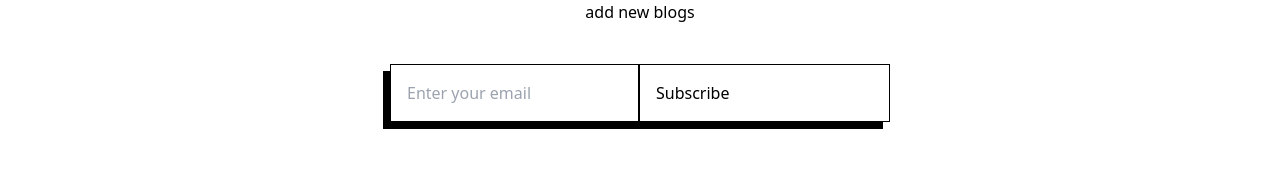
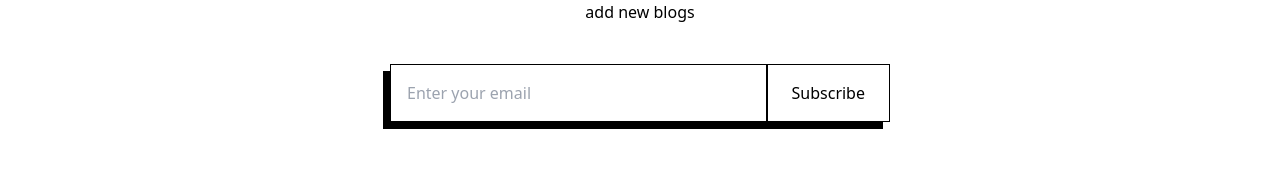
Before and after one commit to Nyx-Hasif/Next13-Blogger, a Next.js app: page / in a window 1280 px wide. Shown: the part 217-388 px from the top of the page. Built offline with nearby package versions, Linux system fonts and the light colour scheme; no server answers; the database is empty.

Commit message:
updated input field

```diff
--- a/Components/Header.jsx
+++ b/Components/Header.jsx
@@ -46,9 +46,9 @@ const onSubmitHandler = async (e) => {
       <div className="text-center my-8 ">
         <h1 className='text-3xl sm:text-5xl font-medium'>Latest Blogs</h1>
         <p className='mt-10 max-w-[740px] m-auto text-xs sm:text-base'>Feel free to add your email and blog post to our newsletter! Dont forget to use the admin panel to add new blogs</p>
-        <form onSubmit={onSubmitHandler} className=' border border-black flex  max-w-[500px] scale-75 sm:scale-100 mx-auto mt-10 shadow-[-7px_7px_0px_#000000]' action="">
-          <input onChange={(e)=>setEmail(e.target.value)} value={email} type="email"  placeholder='Enter your email' className=' pl-4 border-r border-black '/>
-          <button type='submit' className='border-l border-black py-4 px-4 sm:px-4 active:bg-gray-600 active:text-white'>Subscribe</button>
+        <form onSubmit={onSubmitHandler} className=' border border-black flex  max-w-[500px] scale-75 sm:scale-100 mx-auto mt-10 shadow-[-7px_7px_0px_#000000]' >
+          <input onChange={(e)=>setEmail(e.target.value)} value={email} type="email"  placeholder='Enter your email' className='flex-1 pl-4 border-r border-black outline-none'/>
+          <button type='submit' className='border-l border-black py-4 px-4 sm:px-6 active:bg-gray-600 active:text-white'>Subscribe</button>
         </form>
       </div>
     </div>
```
